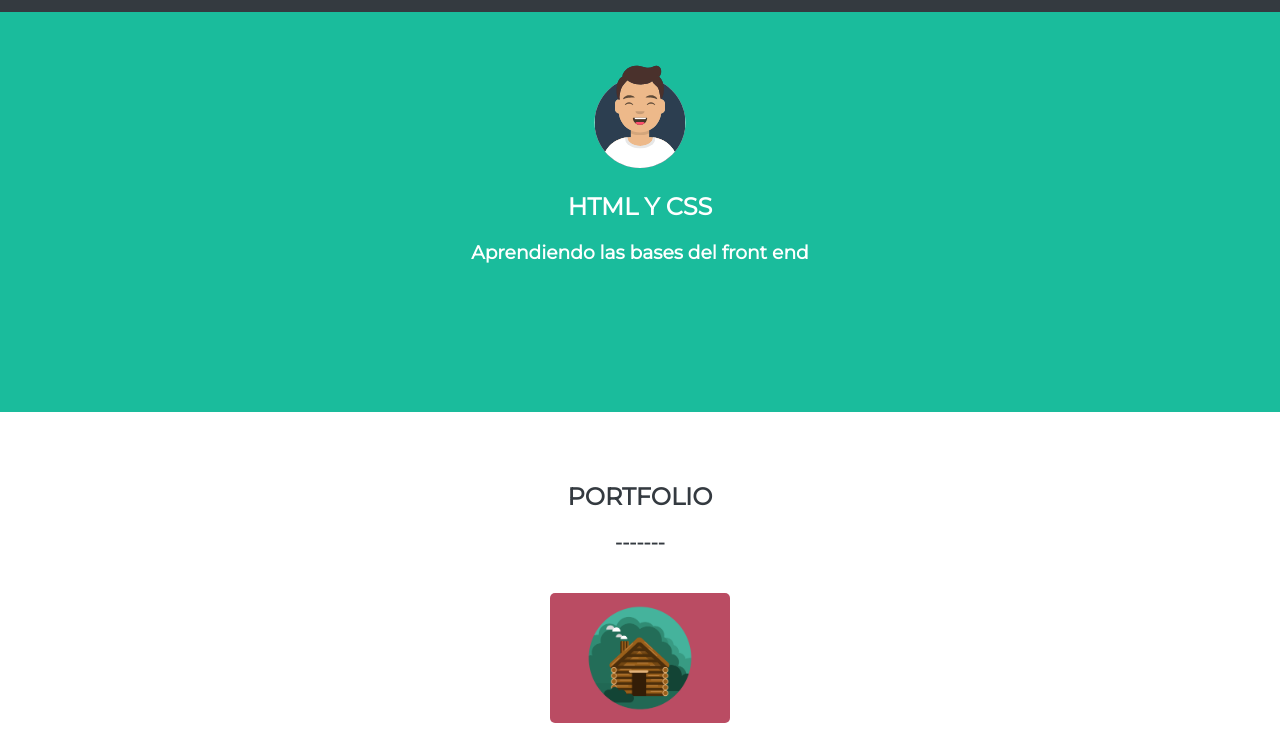
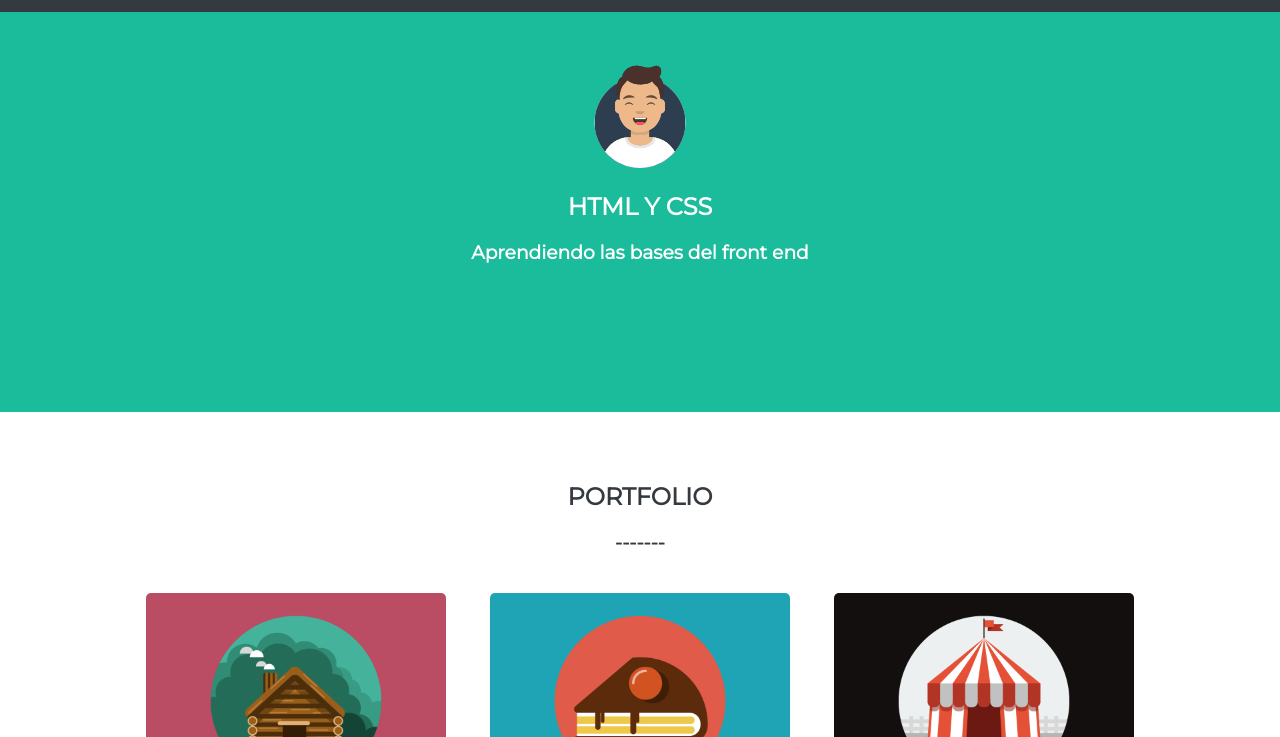
Before and after one commit to mariaabi82/8va, a plain HTML site: page ejercicio clase 8.html in a window 1280 px wide. Shown: the part 63-800 px from the top of the page. Drawn offline with Linux system fonts and the light colour scheme.

Commit message:
cambio en imagenes

```diff
--- a/ejercicio clase 8.html
+++ b/ejercicio clase 8.html
@@ -20,7 +20,7 @@
     </div>
 
     <div class="main">
-        <img src="foto.svg">
+        <img class="img-perfil" src="foto.svg">
         <h2>HTML Y CSS</h2>
         <h3>Aprendiendo las bases del front end</h3>
     </div>
--- a/style clase 8.css
+++ b/style clase 8.css
@@ -60,7 +60,7 @@ a:link {
 }
 
 
-img{
+.img-perfil{
     width: 100px;
 }
 
@@ -75,11 +75,12 @@ img{
 }
 .alineado{
     display: inline-block;
+    width: 300px;
     border: 20px solid transparent;
 
 }
  .alineado img{
-     width: 20%;
+     width: 100%;
      height: auto;
      border-radius: 5px;
  }
```
